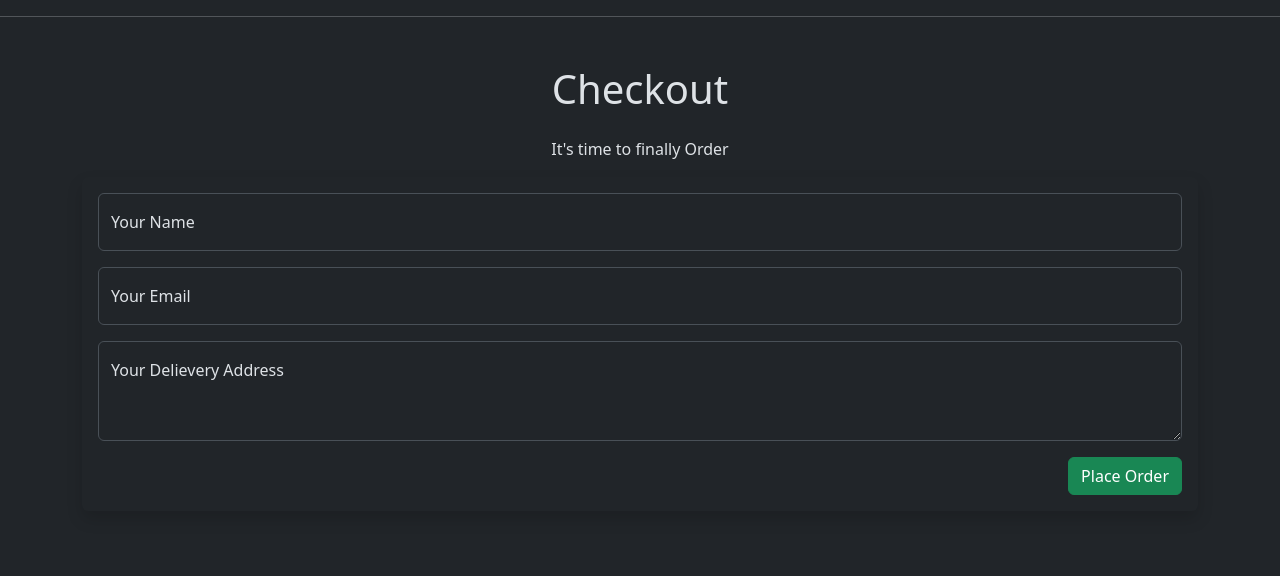
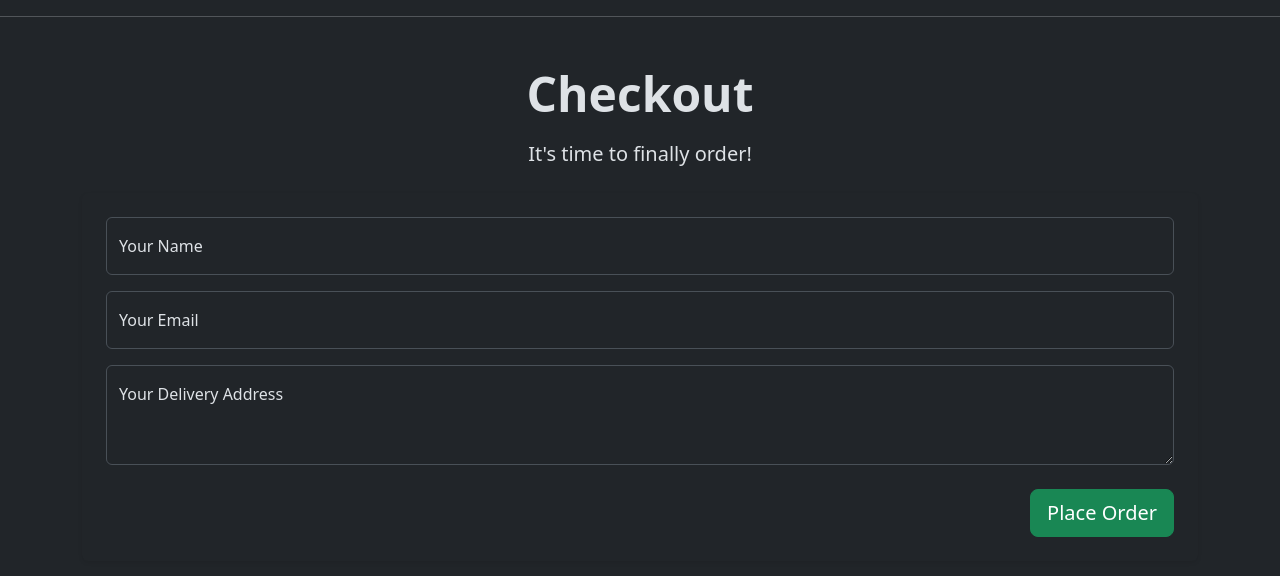
Before and after one commit to dhyan2815/DP-s-Baazar-Basic-Ecommerce-site, a Django app: template orders/templates/orders/create_order.html in a window 1280 px wide. Shown: the part 106-682 px from the top of the page. Run offline with Django 5.2, Linux system fonts and the light colour scheme; the template is opened without the code that fills it, so the values that code supplies are empty.

Commit message:
orders updated

```diff
--- a/orders/templates/orders/create_order.html
+++ b/orders/templates/orders/create_order.html
@@ -12,30 +12,33 @@
 </head>
 <body>
     <div class="container my-5">
-        <h1 class="text-center mb-4">Checkout</h1>
-        <p class='text-center'> It's time to finally Order</p>
+        <h1 class="text-center display-5 fw-bold mb-3">Checkout</h1>
+        <p class="text-center lead mb-4">It's time to finally order!</p>
 
-        <form method="post" class="bg-dark p-3 rounded shadow">
-
+        <form method="post" class="bg-dark p-4 rounded shadow-sm">
             {% csrf_token %}
 
-            <div class=" form-floating mb-3">
-                <input type="text" name='name' placeholder='Your Name' id="floatingName" class="form-control" required>
-                <label for='floatingName'>Your Name</label>
+            <!-- Name Field -->
+            <div class="form-floating mb-3">
+                <input type="text" name="name" id="floatingName" class="form-control" placeholder="Your Name" required>
+                <label for="floatingName">Your Name</label>
             </div>
 
-            <div class=" form-floating mb-3">
-                <input type="email" name='email' class="form-control" id='floatingEmail' placeholder='name@example.com' required>
-                <label for='floatingEmail'>Your Email</label>
+            <!-- Email Field -->
+            <div class="form-floating mb-3">
+                <input type="email" name="email" id="floatingEmail" class="form-control" placeholder="name@example.com" required>
+                <label for="floatingEmail">Your Email</label>
             </div>
 
-            <div class="form-floating mb-3">
-                <textarea name="address" id="floatingAddress" placeholder='Your Delievery Address' style='height: 100px;'class="form-control" rows="3" required></textarea>
-                <label for='floatingAddress'>Your Delievery Address</label>
+            <!-- Address Field -->
+            <div class="form-floating mb-4">
+                <textarea name="address" id="floatingAddress" class="form-control" placeholder="Your Delivery Address" style="height: 100px;" required></textarea>
+                <label for="floatingAddress">Your Delivery Address</label>
             </div>
 
+            <!-- Place Order Button -->
             <div class="text-end">
-                <button type="submit" class="btn btn-success">Place Order</button>
+                <button type="submit" class="btn btn-success btn-lg">Place Order</button>
             </div>
         </form>
     </div>
--- a/orders/templates/orders/order_confirmation.html
+++ b/orders/templates/orders/order_confirmation.html
@@ -13,8 +13,8 @@
 <body>
     <div class="container my-5">
         <div class="text-center">
-            <h1 class="text-success mb-4">Thank You for Your Order!</h1>
-            <p class="lead mb-3">Your order has been successfully placed.</p>
+            <h1 class="text-success mb-4">Thank You for ordering from DP's Baazar</h1>
+            <p class="lead mb-3">Your order has been placed successfully.</p>
             <a href="{% url 'product_list' %}" class="btn btn-primary">Back to Products</a>
         </div>
     </div>
```
